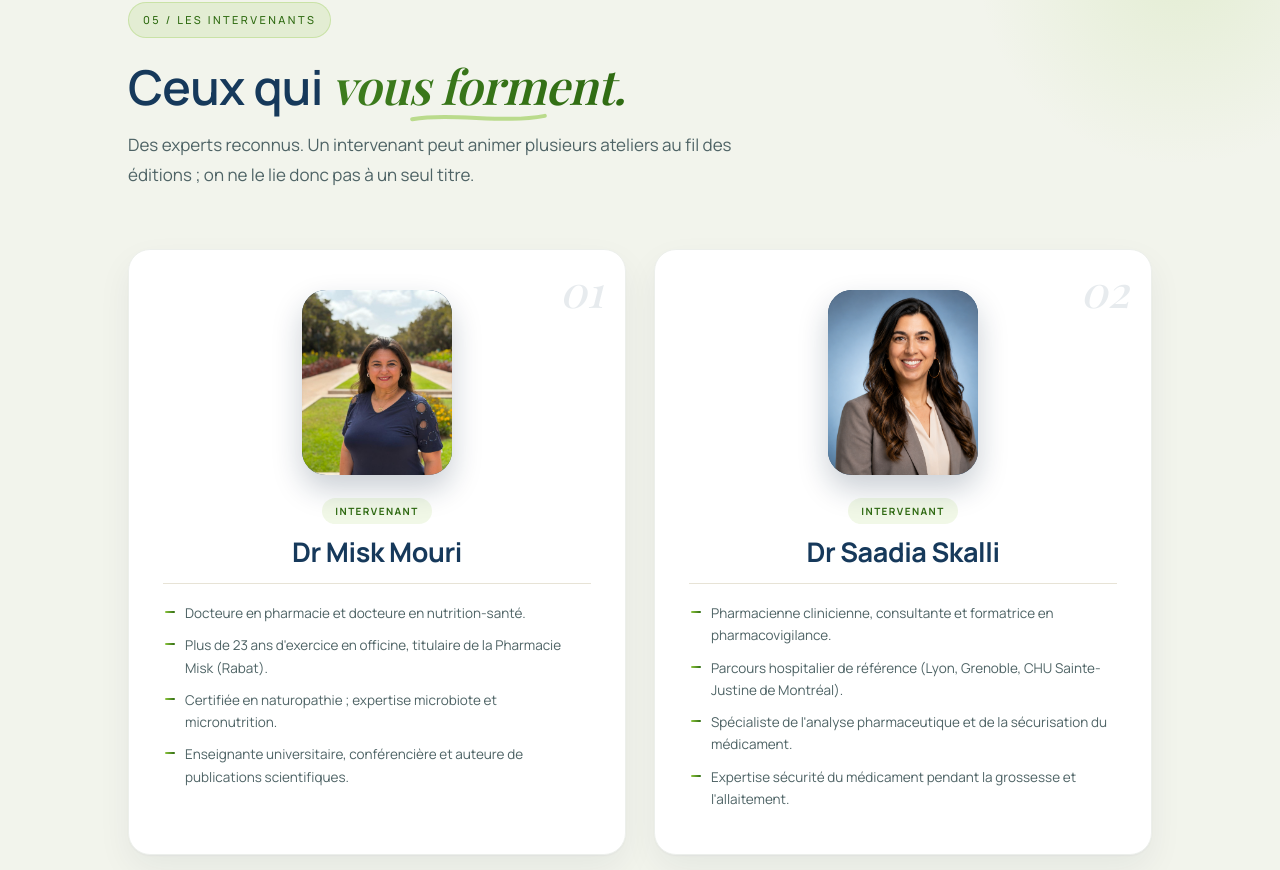
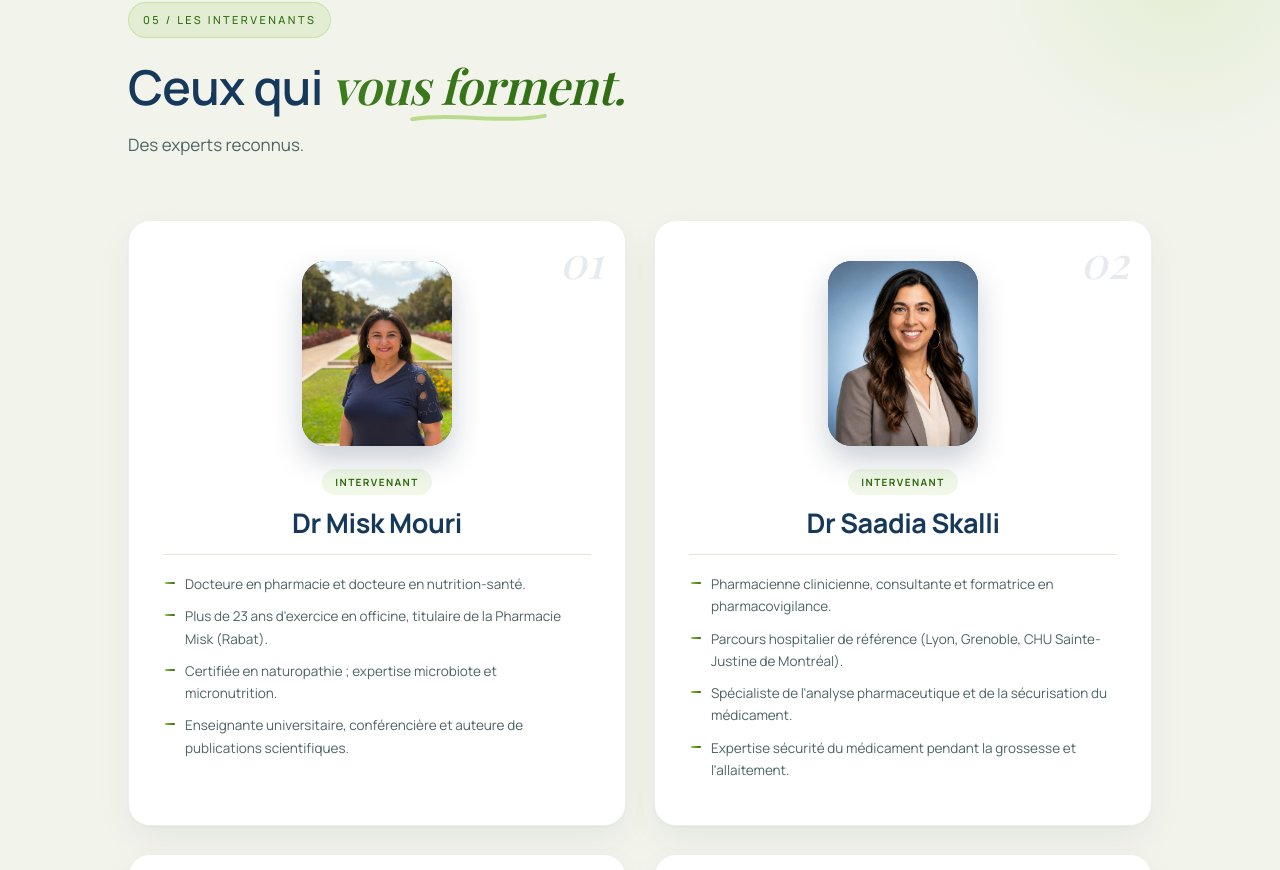
Before and after one commit to SouhailBechchari/lpmacademy, a React (Vite) app: page / in a window 1280 px wide. Shown: the part 8097-8967 px from the top of the page. Built offline with nearby package versions, Linux system fonts and the light colour scheme; a web font is replaced by a local one.

Commit message:
Intervenants : suppression de la phrase sur les ateliers

```diff
--- a/src/App.tsx
+++ b/src/App.tsx
@@ -1100,8 +1100,7 @@ function Intervenants() {
       </ReReveal>
       <ReReveal delay={120}>
         <p className="lead">
-          Des experts reconnus. Un intervenant peut animer plusieurs ateliers au fil des éditions ;
-          on ne le lie donc pas à un seul titre.
+          Des experts reconnus.
         </p>
       </ReReveal>
       <div className="spk-grid">
```
